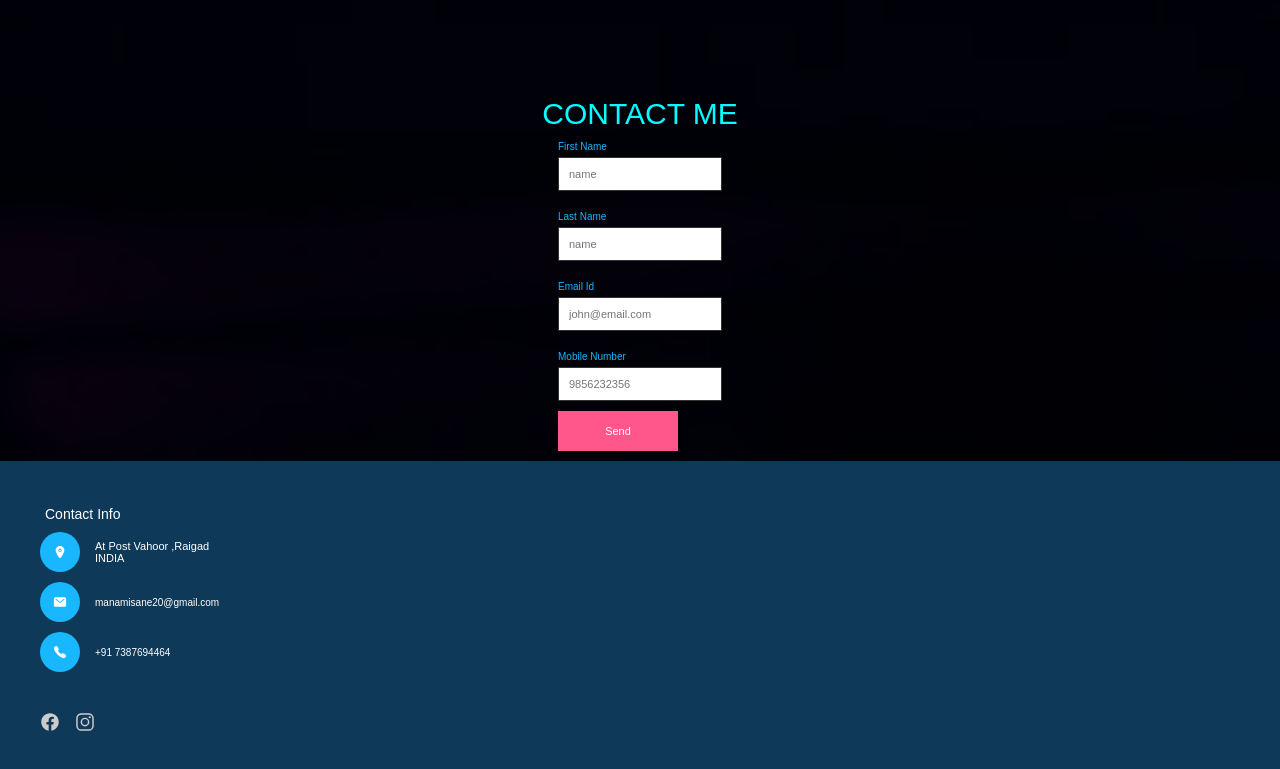
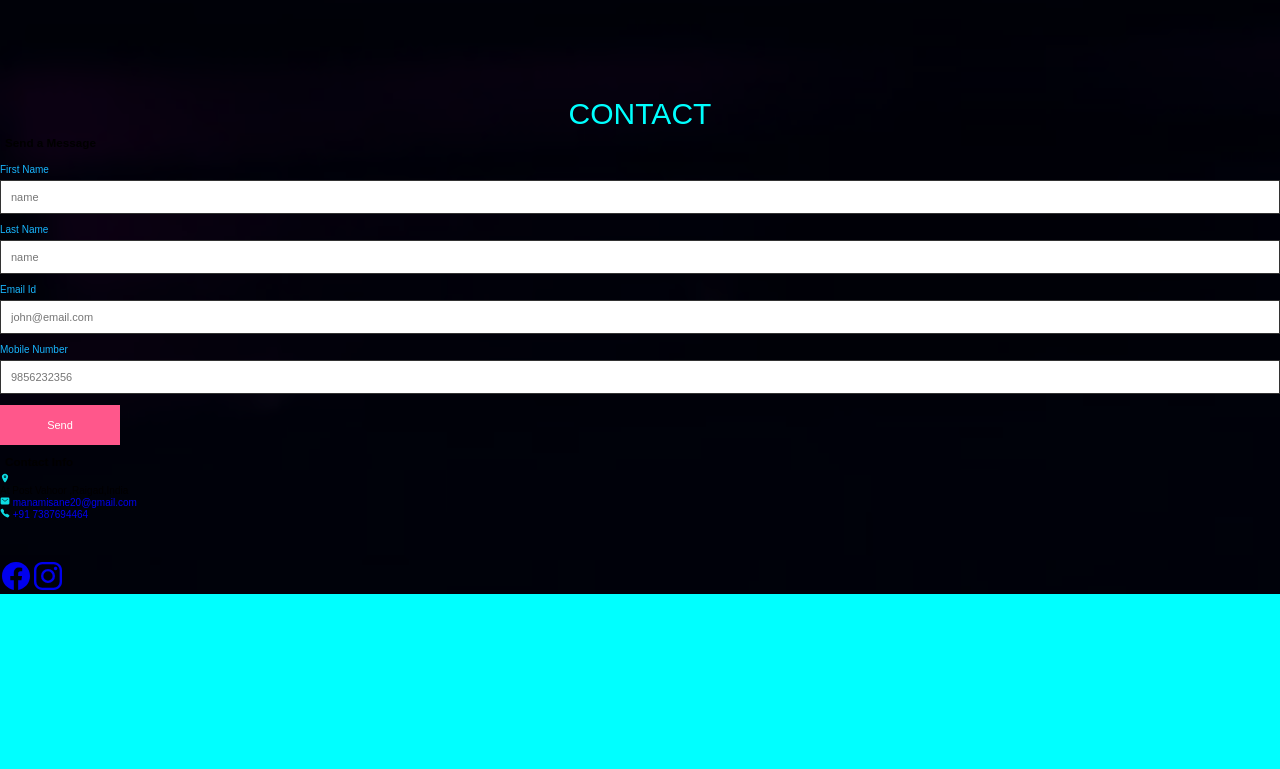
Before and after one commit to Manamisane/portfolio, a plain HTML site: page index.html in a window 1280 px wide. Shown: the part 2752-3521 px from the top of the page. After the commit the page ends 3346 px from the top, so only its background shows below. Drawn offline with nearby package versions, Linux system fonts and the light colour scheme.

Commit message:
Update index.html

```diff
--- a/index.html
+++ b/index.html
@@ -42,7 +42,8 @@
                     <div>
                         <i class="fa-sharp fa-solid fa-book"></i>
                         <h2>Portfolio</h2>
-                        <p>An online portfolio (may also be called a digital portfolio or e-portfolio) is an online representation of work you have created,
+                        <p>An online portfolio (may also be called a digital portfolio or e-portfolio) is an online
+                            representation of work you have created,
                             as well as your skills and experiences.
                             It could be a website, blog, or even a video channel. </p>
                         <a href="#">learn more</a>
@@ -60,21 +61,32 @@
                 <div class="about-text">
                     <h2>About<span>Me</span> </h2>
                     <h5><span>STUD</span>ENT</h5>
-                    <p>Hello,I am Abdul Manam Isane.Currently studying in MIT WPU as a second year (BSC.CS) student .<br>Here are the programming languages which i have
+                    <p>Hello,I am Abdul Manam Isane.Currently studying in MIT WPU as a second year (BSC.CS) student
+                        .<br>Here are the programming languages which i have
                         studied:</p>
                     <div class="skill">
                         <h1>LEARNED LANGUAGES </h1>
 
-                     <li><h3>HTML</h3>
-                            <span class="bar"><span class="HTML"></span></span></li>
-                    <li><h3>CSS</h3>
-                                <span class="bar"><span class="CSS"></span></span></li>
-                    <li><h3>JAVASCRIPT</h3>
-                                    <span class="bar"><span class="JAVASCRIPT"></span></span></li>
-                                    <li><h3>CPP</h3>
-                                        <span class="bar"><span class="CPP"></span></span></li>
-                                        <li><h3>SQL</h3>
-                                            <span class="bar"><span class="SQL"></span></span></li>
+                        <li>
+                            <h3>HTML</h3>
+                            <span class="bar"><span class="HTML"></span></span>
+                        </li>
+                        <li>
+                            <h3>CSS</h3>
+                            <span class="bar"><span class="CSS"></span></span>
+                        </li>
+                        <li>
+                            <h3>JAVASCRIPT</h3>
+                            <span class="bar"><span class="JAVASCRIPT"></span></span>
+                        </li>
+                        <li>
+                            <h3>CPP</h3>
+                            <span class="bar"><span class="CPP"></span></span>
+                        </li>
+                        <li>
+                            <h3>SQL</h3>
+                            <span class="bar"><span class="SQL"></span></span>
+                        </li>
 
                     </div>
                 </div>
@@ -83,62 +95,58 @@
         <div id="contact">
             <div class="contactus">
                 <div class="title">
-                <h2 >CONTACT ME </h2>
+                    <h2>CONTACT </h2>
                 </div>
                 <div class="box">
-                <div class="contact form">
-                    <form class="unique">
+                    <div class="contact_form">
+                        <h3>Send a Message</h3>
+                        <form>
                             <div class="formbox">
-                            <div class="row50">
                                 <div class="inputBox">
                                     <span>First Name</span>
                                     <input type="text" placeholder="name">
-                                </div>
-                                <div class="inputBox">
                                     <span>Last Name</span>
                                     <input type="text" placeholder="name">
-                                </div>
-                            </div>
-                            <div class="formbox">
-                                <div class="row50">
-                                    <div class="inputBox">
                                     <span>Email Id</span>
                                     <input type="text" placeholder="john@email.com">
-                                    </div>
-                                    <div class="inputBox">
                                     <span>Mobile Number</span>
                                     <input type="number" placeholder="9856232356">
-                                    </div>
-                                </div>
-                                <div class="row100">
-                                    <div class="inputBox">
+                                    <br>
                                     <input type="submit" value="Send">
                                 </div>
                             </div>
-
-
-                        </div>
                         </form>
                     </div>
-                <div class="contact info">
+                    <div class="contact_info">
                         <h3>Contact Info</h3>
                         <div class="infoBox">
                             <div>
-                            <span><ion-icon name="location"></ion-icon></span>
-                            <p>At Post Vahoor ,Raigad<br>INDIA</p>
+                                <span>
+                                    <ion-icon name="location"></ion-icon>
+                                </span>
+                                <p>At Post Vahoor ,Raigad,India</p>
                             </div>
                             <div>
-                            <span><ion-icon name="mail"></ion-icon></span>
+                                <span>
+                                    <ion-icon name="mail"></ion-icon>
+                                </span>
                                 <a href="mailto:manamisane20@gmail.com">manamisane20@gmail.com</a>
                             </div>
                             <div>
-                            <span><ion-icon name="call"></ion-icon></span>
+                                <span>
+                                    <ion-icon name="call"></ion-icon>
+                                </span>
                                 <a href="tel:+91 7387694464">+91 7387694464</a>
                             </div>
-                        <ul class="sci">
-                            <li><a href="https://www.facebook.com/manam.isane.773"><ion-icon name="logo-facebook"></ion-icon></a></li>
-                            <li><a href="https://www.instagram.com/manam_isane/"><ion-icon name="logo-instagram"></ion-icon></a></li>
+                            <div class="sci">
+                                <a href="https://www.facebook.com/manam.isane.773">
+                                    <ion-icon  size="large"name="logo-facebook"></ion-icon>
+                                </a>
+                                <a href="https://www.instagram.com/manam_isane/">
+                                    <ion-icon  size="large"name="logo-instagram"></ion-icon>
+                                </a>
                                 </ul>
+                            </div>
                         </div>
                     </div>
                 </div>
```
Lines whose indentation alone changed are shown as unchanged.
